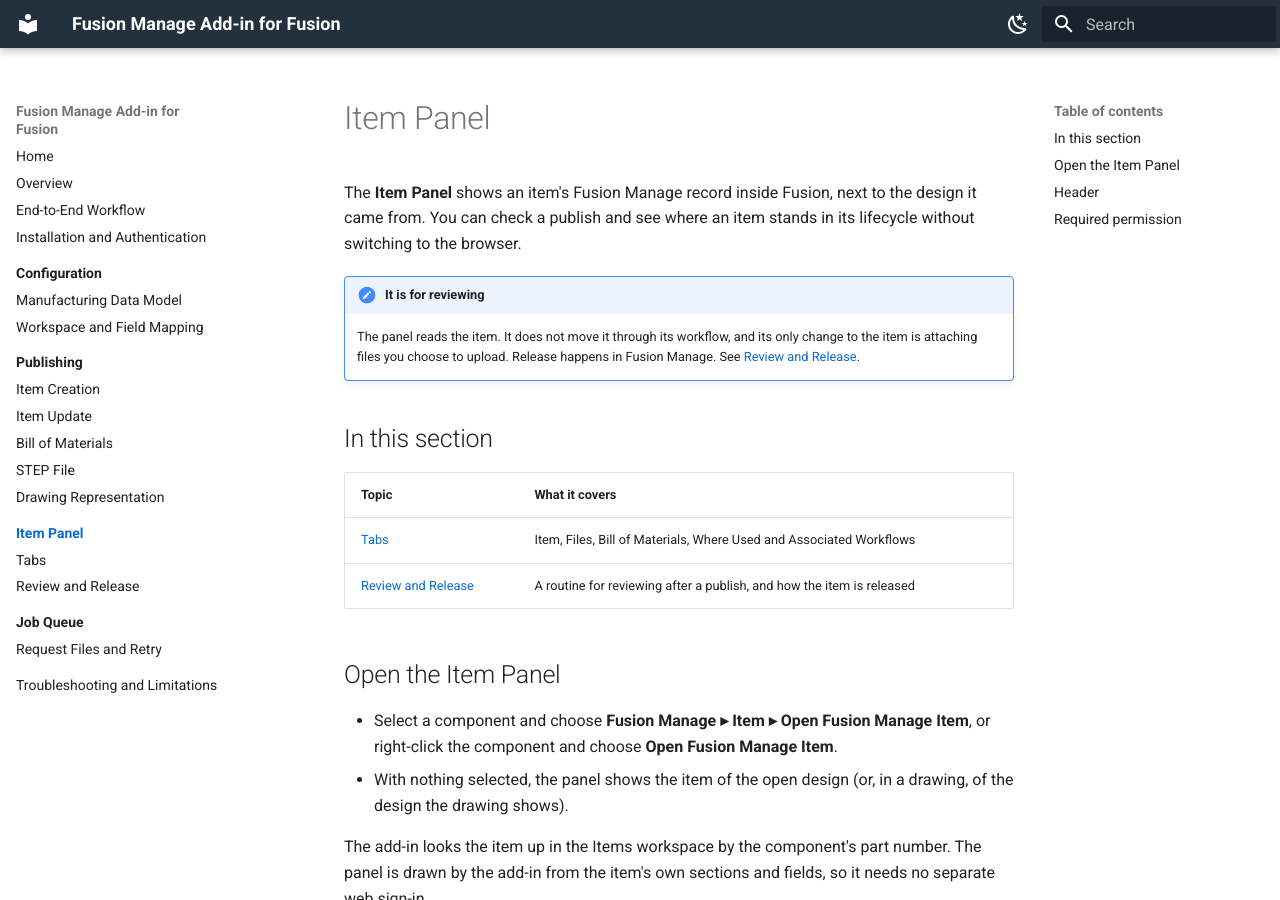
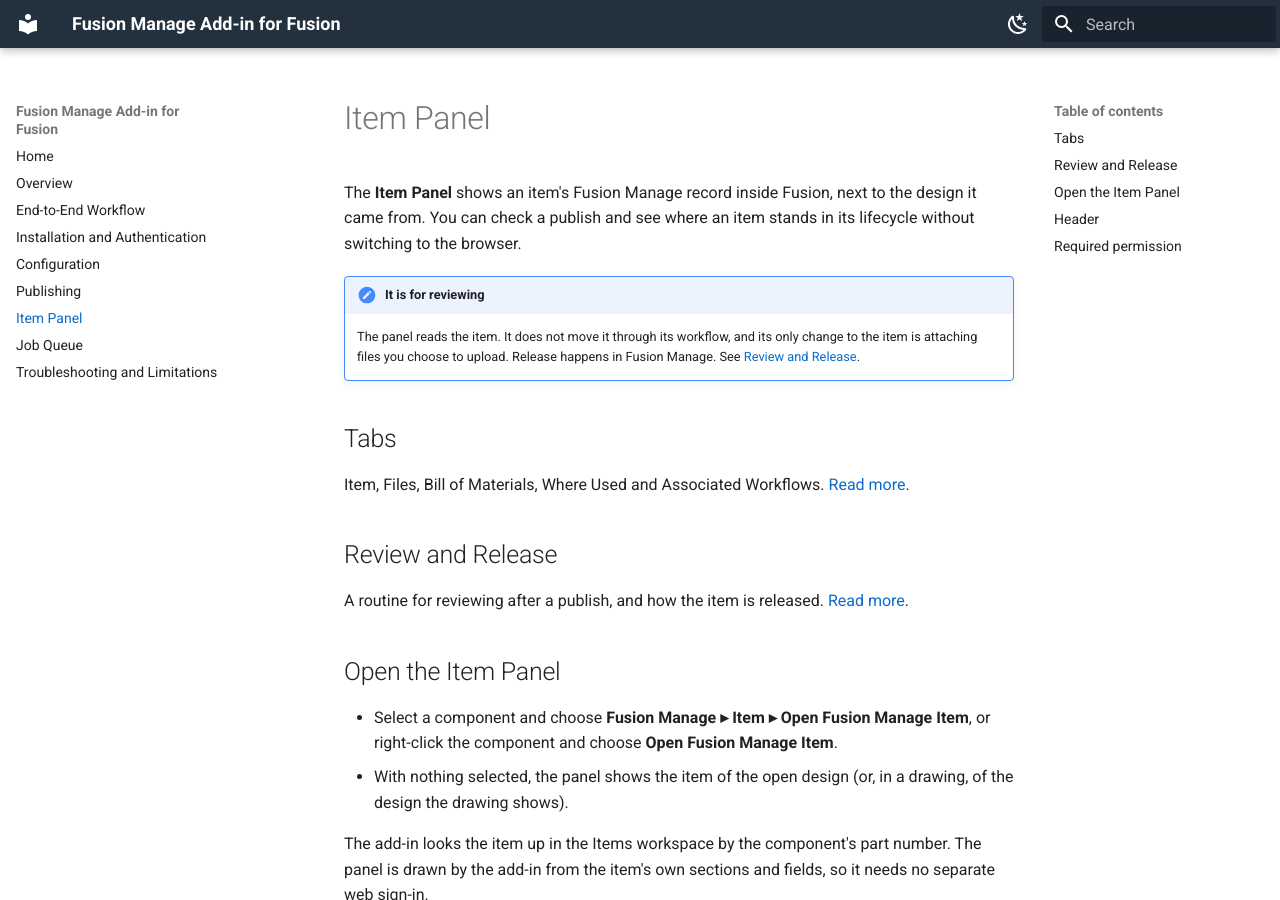
Before and after one commit to AHoop91/FusionToFusionManageAddon, an MkDocs documentation site: the page built from docs/item-panel/index.md, in a window 1280 px wide and 900 px high. Built offline with MkDocs 1.6.1 and Material for MkDocs 9.7.7, drawn with Linux system fonts in a browser that asks for light colours; some of the changed text lies outside the part shown.

Commit message:
List section sub-pages as headings on each section page, flat left menu

```diff
--- a/docs/configuration/index.md
+++ b/docs/configuration/index.md
@@ -6,12 +6,14 @@
 
 Configuration tells the add-in where design data comes from and where in Fusion Manage it goes. Do it once, before the first publish.
 
-## In this section
+## Manufacturing Data Model
 
-| Topic | What it covers |
-|---|---|
-| [Manufacturing Data Model](data-model.md) | What the add-in reads from the design: components, part numbers, properties, physical properties and thumbnails |
-| [Workspace and Field Mapping](field-mapping.md) | The Items workspace, the default fields, the Type picklist, static values and how component properties map to Fusion Manage fields |
+What the add-in reads from the design: components, part numbers, properties, physical properties and thumbnails. [Read more](data-model.md).
+
+## Workspace and Field Mapping
+
+The Items workspace, the default fields, the Type picklist, static values and how component properties map to Fusion Manage fields. [Read more](field-mapping.md).
+
 
 ## Order of work
 
--- a/docs/item-panel/index.md
+++ b/docs/item-panel/index.md
@@ -9,12 +9,14 @@
 !!! note "It is for reviewing"
     The panel reads the item. It does not move it through its workflow, and its only change to the item is attaching files you choose to upload. Release happens in Fusion Manage. See [Review and Release](review-and-release.md).
 
-## In this section
+## Tabs
 
-| Topic | What it covers |
-|---|---|
-| [Tabs](tabs.md) | Item, Files, Bill of Materials, Where Used and Associated Workflows |
-| [Review and Release](review-and-release.md) | A routine for reviewing after a publish, and how the item is released |
+Item, Files, Bill of Materials, Where Used and Associated Workflows. [Read more](tabs.md).
+
+## Review and Release
+
+A routine for reviewing after a publish, and how the item is released. [Read more](review-and-release.md).
+
 
 ## Open the Item Panel
 
--- a/docs/job-queue/index.md
+++ b/docs/job-queue/index.md
@@ -8,11 +8,10 @@
 
 Open it with **Fusion Manage ▸ Administration ▸ Job Queue**.
 
-## In this section
+## Request Files and Retry
 
-| Topic | What it covers |
-|---|---|
-| [Request Files and Retry](request-files-and-retry.md) | What each run keeps on disk, and how to send a folder again |
+What each run keeps on disk, and how to send a folder again. [Read more](request-files-and-retry.md).
+
 
 ## How jobs run
 
--- a/mkdocs.yml
+++ b/mkdocs.yml
@@ -53,22 +53,8 @@
   - Overview: getting-started/overview.md
   - End-to-End Workflow: getting-started/workflow.md
   - Installation and Authentication: getting-started/installation.md
-  - Configuration:
-      - configuration/index.md
-      - Manufacturing Data Model: configuration/data-model.md
-      - Workspace and Field Mapping: configuration/field-mapping.md
-  - Publishing:
-      - publishing/index.md
-      - Item Creation: publishing/item-creation.md
-      - Item Update: publishing/item-update.md
-      - Bill of Materials: publishing/bill-of-materials.md
-      - STEP File: publishing/step-file.md
-      - Drawing Representation: publishing/drawing-representation.md
-  - Item Panel:
-      - item-panel/index.md
-      - Tabs: item-panel/tabs.md
-      - Review and Release: item-panel/review-and-release.md
-  - Job Queue:
-      - job-queue/index.md
-      - Request Files and Retry: job-queue/request-files-and-retry.md
+  - Configuration: configuration/index.md
+  - Publishing: publishing/index.md
+  - Item Panel: item-panel/index.md
+  - Job Queue: job-queue/index.md
   - Troubleshooting and Limitations: reference/troubleshooting.md
```
Also changed, not shown: docs/publishing/index.md (+21 -9 lines).
